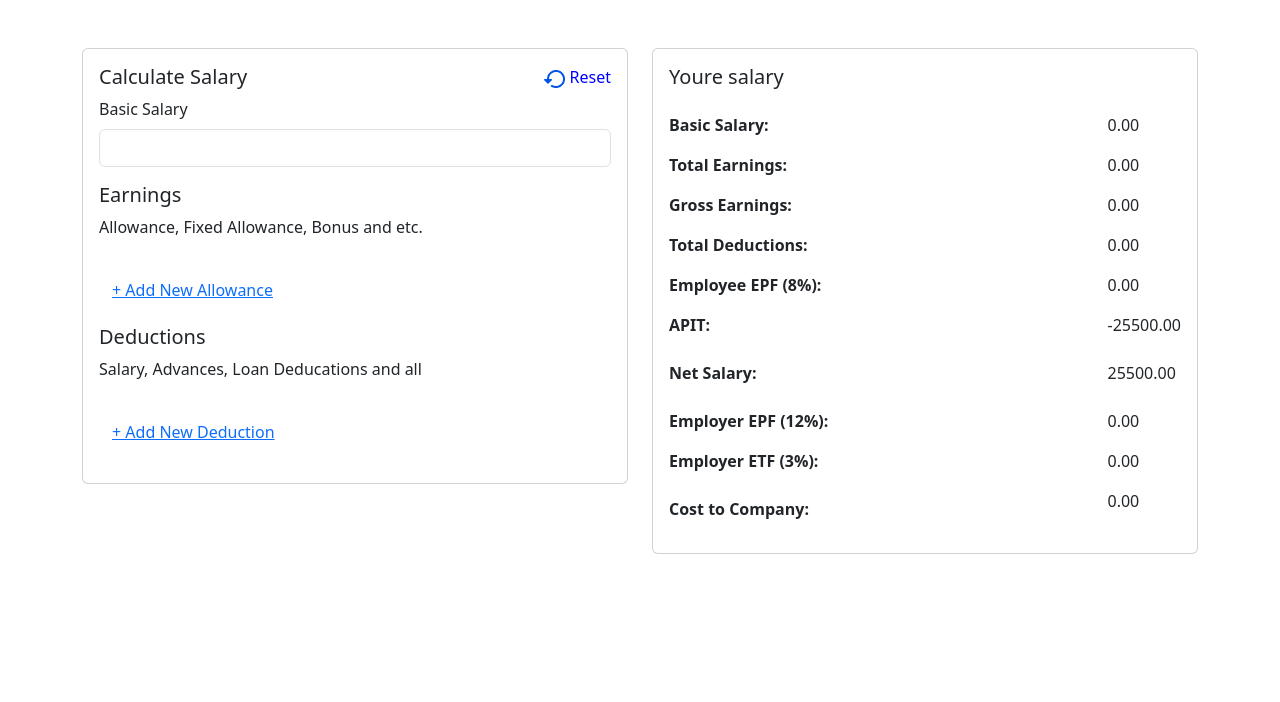
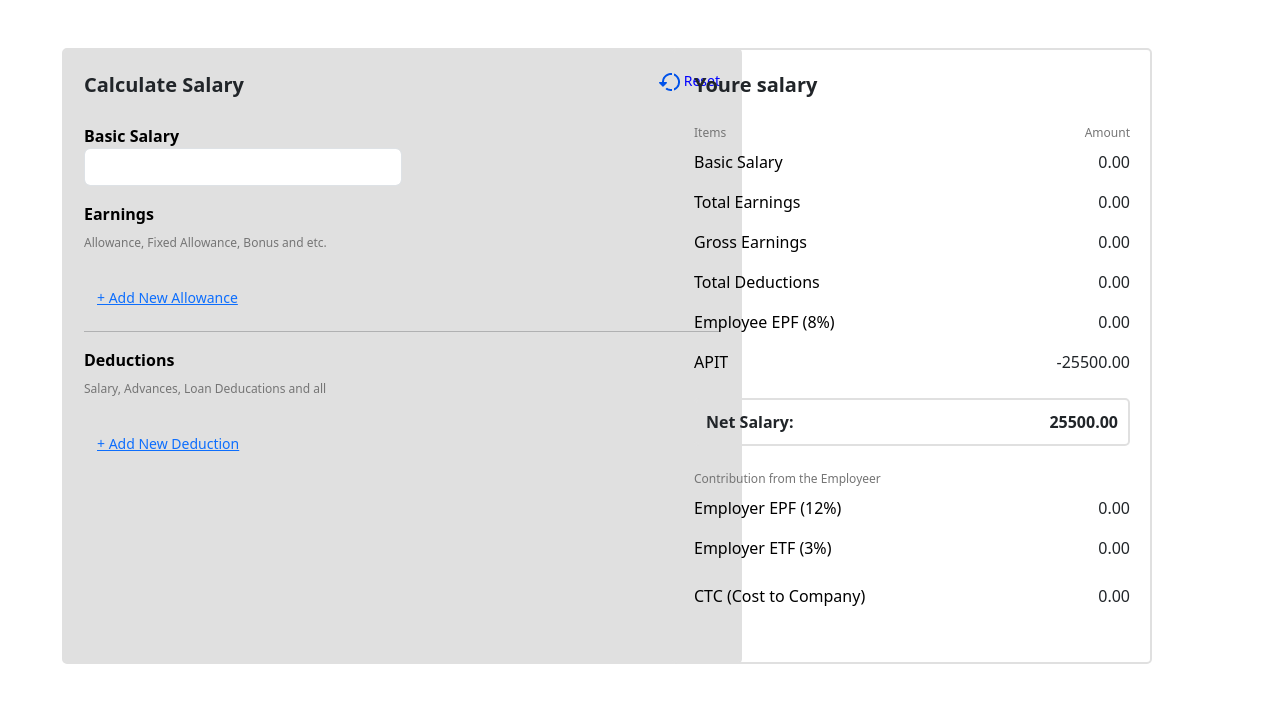
Before and after one commit to IsuruMJA99/salary-calculator-2024-Q2-IsuruMJA99, a React (Create React App) app: page / in a window 1280 px wide. Shown: the top 702 px of the page. Built offline with nearby package versions, Linux system fonts and the light colour scheme.

Commit message:
modified styles and resolve console warnings

```diff
--- /dev/null
+++ b/src/App.css
@@ -0,0 +1,48 @@
+.card-body-1{
+    background-color: rgba(224, 224, 224, 1);
+    width: 680px;
+    height: 616px;
+    padding: 20px;
+    margin-left: -20px;
+    border: 2px solid rgba(224, 224, 224, 1);
+    border-radius:5px ;
+
+
+}
+
+.card-body-2{
+    width: 480px;
+    height: 616px;
+    padding: 20px;
+    margin-left: 20px;
+    border: 2px solid rgba(224, 224, 224, 1);
+    border-radius:5px ;
+
+
+}
+
+.form-label{
+    font-size: 12px;
+    color: rgba(117, 117, 117, 1);
+}
+
+.form-title{
+    font-size: 16px;
+    font-weight: bold;
+    color: rgba(0, 0, 0, 1);
+}
+
+.card-title{
+    font-size: 20px;
+    color: rgba(0, 0, 0, 1);
+    font-weight: bold;
+}
+
+.form-add{
+    font-size: 14px;
+}
+
+.form-normal-text{
+    font-size: 16px;
+    color: rgba(0, 0, 0, 1);
+}
--- a/src/App.js
+++ b/src/App.js
@@ -2,6 +2,7 @@ import React from 'react';
 import SalaryForm from './components/SalaryForm';
 import SalarySummary from './components/SalarySummary';
 import { SalaryProvider } from './contexts/SalaryContext';
+import './App.css'
 
 const App = () => {
   return (
@@ -9,21 +10,26 @@ const App = () => {
       <div className="container my-5">
         <div className="row">
           <div className="col-md-6">
-            <div className="card">
-              <div className="card-body">
+            {/* <div className="card"> */}
+              <div className="card-body-1">
+                <div className='card-body'>
                 <SalaryForm />
+                </div>
               </div>
-            </div>
+            {/* </div> */}
           </div>
           <div className="col-md-6">
-            <div className="card">
+
+
+            <div className="card-body-2">
               <div className="card-body">
                 <SalarySummary />
+                </div>
               </div>
             </div>
           </div>
         </div>
-      </div>
+
     </SalaryProvider>
   );
 };
--- a/src/components/SalaryForm.jsx
+++ b/src/components/SalaryForm.jsx
@@ -3,6 +3,7 @@ import { SalaryContext } from '../contexts/SalaryContext';
 import { Button, Modal, Form } from 'react-bootstrap';
 import '@fortawesome/fontawesome-free/css/all.min.css';
 import img1 from './Icon color.png'
+import '../App.css'
 
 const SalaryForm = () => {
   const { state, dispatch } = useContext(SalaryContext);
@@ -93,20 +94,20 @@ const SalaryForm = () => {
   return (
     <div>
         <div className='d-flex justify-content-between'>
-        <h5 className="card-title">Calculate Salary</h5>
-        <span  style={{ color: 'blue' }} onClick={handleReset}>
+        <label className="card-title mb-4">Calculate Salary</label>
+        <span  style={{ color: 'blue',fontSize: '14px' }} onClick={handleReset}>
                 <img src={img1} alt="Reset" style={{ width: '21px', height: '18px' }} /> Reset
             </span>
         </div>
       <div className="mb-3">
 
-        <label htmlFor="basicSalary" className="form-label">Basic Salary</label>
+        <label htmlFor="basicSalary" className='form-title'>Basic Salary</label>
 
-        <input type="number" className="form-control" id="basicSalary" value={basicSalary} onChange={handleSalaryChange} />
+        <input type="number" className="form-control w-50" id="basicSalary" value={basicSalary} onChange={handleSalaryChange} />
       </div>
       <div className="mb-3">
-        <h5>Earnings</h5>
-        <p>Allowance, Fixed Allowance, Bonus and etc.</p>
+        <label className='form-title'>Earnings</label>
+        <p className='form-label mt-2'>Allowance, Fixed Allowance, Bonus and etc.</p>
         <ul className="">
           {earnings.map((earning, index) => (
             <li key={index} className="list-group-item d-flex justify-content-left align-items-center">
@@ -123,12 +124,13 @@ const SalaryForm = () => {
         </li>
           ))}
         </ul>
-        <Button variant="link" onClick={handleShowEarningModal} className="mt-3">+ Add New Allowance</Button>
+        <Button variant="link" onClick={handleShowEarningModal} style={{ fontSize: '14px', marginTop: '12px' }}>+ Add New Allowance</Button>
       </div>
 
       <div className="mb-3">
-        <h5>Deductions</h5>
-        <p>Salary, Advances, Loan Deducations and all</p>
+        <hr/>
+        <label className='form-title'>Deductions</label>
+        <p className='form-label mt-2'>Salary, Advances, Loan Deducations and all</p>
         <ul className=" ">
           {deductions.map((deduction, index) => (
             <li key={index} className="list-group-item d-flex justify-content-left align-items-center">
@@ -142,7 +144,7 @@ const SalaryForm = () => {
             </li>
           ))}
         </ul>
-        <Button variant="link" onClick={handleShowDeductionModal} className="mt-3">+ Add New Deduction</Button>
+        <Button variant="link" onClick={handleShowDeductionModal} style={{ fontSize: '14px', marginTop: '12px' }}>+ Add New Deduction</Button>
       </div>
 
 
--- a/src/components/SalarySummary.jsx
+++ b/src/components/SalarySummary.jsx
@@ -22,38 +22,49 @@ const SalarySummary = () => {
 
   return (
     <>
-    <h5 className="card-title mb-4">Youre salary</h5>
-    <div className='d-flex justify-content-between'>
-    <div>
-      <p><strong>Basic Salary:</strong></p>
-      <p><strong>Total Earnings:</strong></p>
-      <p><strong>Gross Earnings:</strong> </p>
-      <p><strong>Total Deductions:</strong> </p>
-      <p><strong>Employee EPF (8%):</strong> </p>
-      <p ><strong>APIT:</strong> </p>
+    <labe className="card-title ">Youre salary</labe>
+    <div >
 
-      <p className='mb-4 mt-4'><strong>Net Salary:</strong> </p>
+      <div className= 'd-flex justify-content-between mt-4'>
+        <p className="form-label">Items</p>
+        <p className="form-label">Amount</p>
+      </div>
+      <p className= 'd-flex justify-content-between'><spam className='form-normal-text'>Basic Salary</spam>{formatNumber (basicSalary) }</p>
+      <p  className= 'd-flex justify-content-between'><span className='form-normal-text'>Total Earnings</span>{formatNumber  (totalEarnings)}</p>
+      <p  className= 'd-flex justify-content-between'><span className='form-normal-text'>Gross Earnings</span> {formatNumber (grossEarnings)}</p>
+      <p  className= 'd-flex justify-content-between'><span className='form-normal-text'>Total Deductions</span> {formatNumber (totalDeductions)}</p>
+      <p  className= 'd-flex justify-content-between'><span className='form-normal-text'>Employee EPF (8%)</span>{formatNumber (employeeEPF)} </p>
+      <p  className= 'd-flex justify-content-between' ><span className='form-normal-text'>APIT</span>{formatNumber (APIT)} </p>
 
-      <p><strong>Employer EPF (12%):</strong> </p>
-      <p className='mb-4'><strong>Employer ETF (3%):</strong> </p>
+      <p className='d-flex justify-content-between mb-4 mt-4 '
+          style={{
+           border: '2px solid rgba(224, 224, 224, 1)',
+           padding: '10px',
+            borderRadius: '5px',
+    }}><strong>Net Salary:</strong><strong> {formatNumber (netSalary)}</strong> </p>
+
+      <p className="form-label ">Contribution from the Employeer</p>
+      <p  className= 'd-flex justify-content-between'><span className='form-normal-text'>Employer EPF (12%)</span>{formatNumber (employerEPF)} </p>
+      <p className='d-flex justify-content-between mb-4'><span className='form-normal-text'>Employer ETF (3%)</span>{formatNumber (employerETF)} </p>
 
 
-      <p><strong>Cost to Company:</strong> </p>
-    </div>
+      <p  className= 'd-flex justify-content-between'><span className='form-normal-text'>CTC (Cost to Company)</span> {formatNumber (costToCompany)}</p>
 
-    <div className='justify-contend-end'>
-        <p>{formatNumber (basicSalary) }</p>
-        <p>{formatNumber  (totalEarnings)}</p>
-        <p>{formatNumber (grossEarnings)}</p>
-        <p>{formatNumber (totalDeductions)}</p>
-        <p>{formatNumber (employeeEPF)}</p>
-        <p>{formatNumber (APIT)}</p>
-        <p className='mb-4 mt-4'>{formatNumber (netSalary)}</p>
-        <p>{formatNumber (employerEPF)}</p>
-        <p>{formatNumber (employerETF)}</p>
-        <p>{formatNumber (costToCompany)}</p>
 
-    </div>
+    {/* <div className='justify-contend-end'> */}
+        {/* <p>Amount</p> */}
+        {/* <p></p>
+        <p></p>
+        <p></p>
+        <p></p>
+        <p></p>
+        <p></p>
+        <p className='mb-4 mt-4'></p>
+        <p></p>
+        <p></p>
+        <p></p> */}
+
+    {/* </div> */}
     </div>
     </>
   );
```
Also changed, not shown: src/index.css (+7 -0 lines).
